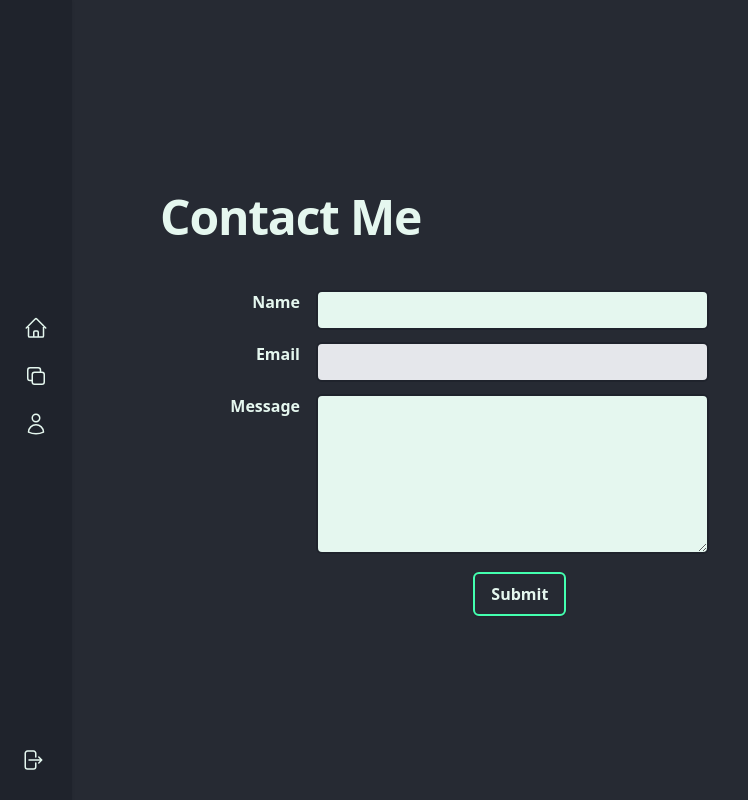
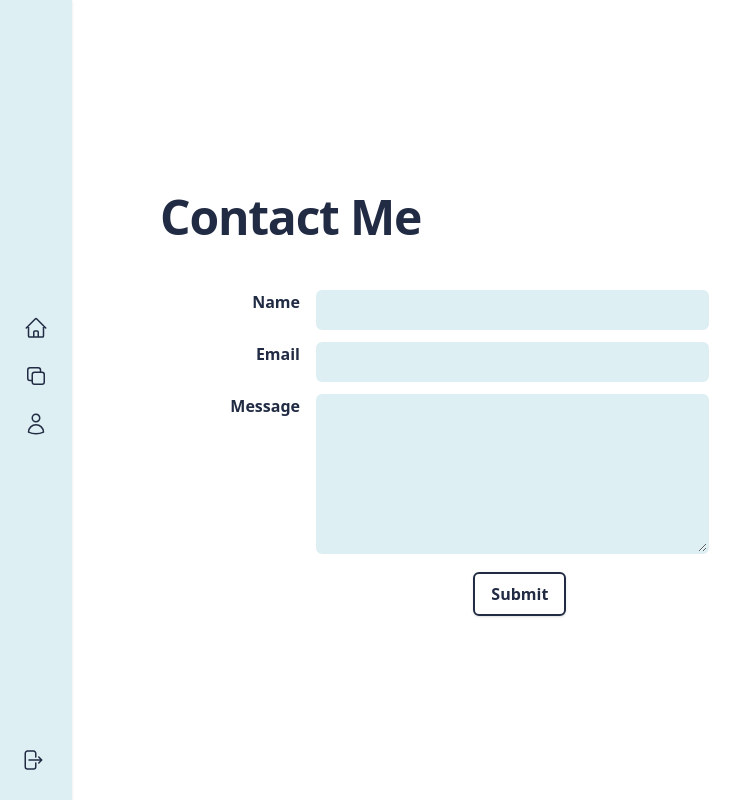
Before and after one commit to amalsaju/PersonalWebsite, a React (Vite) app in the folder personal-website/: page /contact in a window 1280 px wide. Shown: the whole page, without its empty margins (0-748 px from the left). Built offline with nearby package versions, Linux system fonts and the light colour scheme.

Commit message:
Feat: light theme added, updated contact me page and sidebar for light theme

```diff
--- a/personal-website/index.html
+++ b/personal-website/index.html
@@ -7,7 +7,7 @@
     <link href="./src/index.css" rel="stylesheet">
   </head>
   <body>
-    <div id="root"></div>
+    <div id="root" data-theme="light"></div>
     <script type="module" src="./src/main.jsx"></script>
   </body>
 </html>
--- a/personal-website/src/App.css
+++ b/personal-website/src/App.css
@@ -1,13 +1,22 @@
 @import "tailwindcss";
+@custom-variant dark (&:where([data-theme=dark], [data-theme=dark] *));
 
+@theme {
+  --color-primary-dark: #262a33;
+  --color-highlight-dark: #43ffaf;
+  /* --caret-dark: #43ffaf; */
+  --color-secondary-dark: #526777;
+  --color-secondary-alt-dark: #1f232c;
+  --color-text-dark: #e5f7ef;
+  --color-error-dark: #ff5f5f;
+  --color-error-alt-dark: #d22a2a;
 
-@theme{
-    --color-primary-color: #262a33;
-    --color-highlight-color: #43ffaf;
-    /* --caret-color: #43ffaf; */
-    --color-secondary-color: #526777;
-    --color-secondary-alt-color: #1f232c;
-    --color-text-color: #e5f7ef;
-    --color-error-color: #ff5f5f;
-    --color-error-alt-color: #d22a2a;
+  --color-primary-light: #ffffff;
+  --color-highlight-light: #212b43;
+  /* --caret-col-light: #212b43*/
+  --color-secondary-light: #62cfe6;
+  --color-secondary-alt-light: #ddeff3;
+  --color-text-light: #212b43;
+  --color-error-light: #f19dac;
+  --color-error-alt-light: #f19dac;
 }
--- a/personal-website/src/contacts/contact.jsx
+++ b/personal-website/src/contacts/contact.jsx
@@ -36,9 +36,9 @@ export default function Contact() {
     e.target.reset();
   };
   return (
-    <div className="flex flex-col h-screen justify-center bg-primary-color">
+    <div className="flex flex-col h-screen justify-center bg-primary-light dark:bg-primary-dark">
       <div className="ml-20">
-        <h1 className="font-bold leading-snug tracking-tight mb-3 text-text-color w-full text-3xl md:mb-10 md:ml-20 lg:max-w-3xl lg:text-5xl">
+        <h1 className="font-bold leading-snug tracking-tight mb-3 text-text-light dark:text-text-dark w-full text-3xl md:mb-10 md:ml-20 lg:max-w-3xl lg:text-5xl">
           Contact Me
         </h1>
       </div>
@@ -46,7 +46,7 @@ export default function Contact() {
         <div className="md:flex ">
           <div className="md:w-1/5">
             <label
-              className="block text-text-color font-bold md:text-right mb-1 md:mb-0 pr-4"
+              className="block text-text-light dark:text-text-dark font-bold md:text-right mb-1 md:mb-0 pr-4"
               htmlFor="inline-full-name"
             >
               Name
@@ -55,7 +55,7 @@ export default function Contact() {
           <div className="md:w-1/3">
             <input
               required
-              className="bg-text-color appearance-none border-2 border-secondary-alt-color rounded-md w-full py-2 px-4 text-primary-color leading-tight focus:outline-none focus:bg-white focus:border-highlight-color"
+              className="bg-secondary-alt-light dark:bg-text-dark appearance-none border-2 border-secondary-alt-light dark:border-secondary-alt-dark rounded-md w-full py-2 px-4 text-text-light dark:text-primary-dark leading-tight focus:outline-none focus:border-highlight-light dark:focus:border-highlight-dark"
               id="inline-full-name"
               type="text"
               name="user_name"
@@ -65,7 +65,7 @@ export default function Contact() {
         <div className="md:flex ">
           <div className="md:w-1/5">
             <label
-              className="block text-text-color font-bold md:text-right mb-1 md:mb-0 pr-4"
+              className="block text-text-light dark:text-text-dark font-bold md:text-right mb-1 md:mb-0 pr-4"
               htmlFor="email"
             >
               Email
@@ -74,7 +74,7 @@ export default function Contact() {
           <div className="md:w-1/3">
             <input
               required
-              className="bg-gray-200 appearance-none border-2 border-secondary-alt-color rounded-md w-full py-2 px-4 text-gray-700 leading-tight focus:outline-none focus:bg-white focus:border-highlight-color"
+              className="bg-secondary-alt-light dark:bg-text-dark appearance-none border-2 border-secondary-alt-light dark:border-secondary-alt-dark rounded-md w-full py-2 px-4 text-text-light dark:text-primary-dark leading-tight focus:outline-none focus:border-highlight-light dark:focus:border-highlight-dark"
               id="email"
               type="email"
               name="user_email"
@@ -84,7 +84,7 @@ export default function Contact() {
         <div className="md:flex ">
           <div className="md:w-1/5">
             <label
-              className="block text-text-color font-bold md:text-right mb-1 md:mb-0 pr-4"
+              className="block text-text-light dark:text-text-dark font-bold md:text-right mb-1 md:mb-0 pr-4"
               htmlFor="message"
             >
               Message
@@ -94,7 +94,7 @@ export default function Contact() {
             <textarea
               required
               rows="7"
-              className="bg-text-color appearance-none border-2 border-secondary-alt-color rounded-md w-full py-2 px-4 text-primary leading-tight focus:outline-none focus:bg-white focus:border-highlight-color"
+              className="bg-secondary-alt-light dark:bg-text-dark appearance-none border-2 border-secondary-alt-light dark:border-secondary-alt-dark rounded-md w-full py-2 px-4 text-text-light dark:text-primary-dark leading-tight focus:outline-none focus:border-highlight-light dark:focus:border-highlight-dark"
               id="message"
               name="message"
             ></textarea>
@@ -107,7 +107,7 @@ export default function Contact() {
             <button
               value="Send"
               disabled={isSubmitting}
-              className="shadow text-text-color border-2 border-highlight-color hover:border-primary-color hover:text-primary-color hover:bg-highlight-color focus:shadow-outline focus:outline-none font-bold py-2 px-4 rounded-md"
+              className="shadow text-text-light dark:text-text-dark border-2 border-highlight-light dark:border-highlight-dark hover:border-primary-light dark:hover:border-primary-dark hover:text-primary-light dark:hover:text-primary-dark hover:bg-highlight-light dark:hover:bg-highlight-dark focus:shadow-outline focus:outline-none font-bold py-2 px-4 rounded-md"
               type="submit"
             >
               Submit
--- a/personal-website/src/projects/projects.jsx
+++ b/personal-website/src/projects/projects.jsx
@@ -3,13 +3,13 @@ import data from "../projects/projects.json";
 
 export default function Projects() {
   return (
-    <div className="flex flex-col h-screen ml-20 mr-10 mb-10">
-      <div className="">
-        <h1 className="font-bold leading-snug tracking-tight text-gray-200 my-6 w-full text-3xl lg:max-w-3xl lg:text-5xl">
+    <div className="flex flex-col h-screen bg-primary-color">
+      <div className="ml-30 mt-30 mb-20">
+        <h1 className="font-bold leading-snug tracking-tight text-text-color  text-3xl lg:max-w-3xl lg:text-5xl">
           Projects
         </h1>
       </div>
-      <div className="flex flex-col items-end gap-5 md:grid md:grid-cols-3 md:justify-items-center">
+      <div className="flex flex-col pl-30 items-end gap-5 bg-primary-color md:grid md:grid-cols-3 md:justify-items-center">
         {data.map((item) => (
           <ProjectCard
             key={item.id}
--- a/personal-website/src/sidebar/sidebar.jsx
+++ b/personal-website/src/sidebar/sidebar.jsx
@@ -9,12 +9,12 @@ export default function Sidebar() {
         <div
           className={`${
             open ? "w-40" : "w-min"
-          } flex flex-col h-screen p-3 bg-secondary-alt-color shadow duration-300 `}
+          } flex flex-col h-screen p-3 bg-secondary-alt-light dark:bg-secondary-alt-dark shadow duration-300 `}
         >
           <div className="flex items-center h-full">
             <div className="">
               <ul className="">
-                <li className=" p-1 rounded-md stroke-text-color text-text-color hover:bg-highlight-color hover:stroke-primary-color hover:text-primary-color">
+                <li className=" p-1 rounded-md stroke-text-light dark:stroke-text-dark text-text-light dark:text-text-dark hover:bg-highlight-light dark:hover:bg-highlight-dark hover:stroke-primary-light dark:hover:stroke-primary-dark hover:text-primary-light dark:hover:text-primary-dark">
                   <a
                     href="/"
                     className="flex items-center p-2 space-x-3 rounded-md"
@@ -35,7 +35,7 @@ export default function Sidebar() {
                     {open && <span className=" ">Home</span>}
                   </a>
                 </li>
-                <li className="p-1 rounded-md stroke-text-color text-text-color hover:bg-highlight-color hover:stroke-primary-color hover:text-primary-color">
+                <li className="p-1 rounded-md stroke-text-light dark:stroke-text-dark text-text-light dark:text-text-dark hover:bg-highlight-light dark:hover:bg-highlight-dark hover:stroke-primary-light dark:hover:stroke-primary-dark hover:text-primary-light dark:hover:text-primary-dark">
                   <a
                     href="/projects"
                     className="flex items-center p-2 space-x-3 rounded-md"
@@ -57,7 +57,7 @@ export default function Sidebar() {
                     {open && <span>Projects</span>}
                   </a>
                 </li>
-                <li className="p-1 rounded-md stroke-text-color text-text-color hover:bg-highlight-color hover:stroke-primary-color hover:text-primary-color">
+                <li className="p-1 rounded-md stroke-text-light dark:stroke-text-dark text-text-light dark:text-text-dark hover:bg-highlight-light dark:hover:bg-highlight-dark hover:stroke-primary-light dark:hover:stroke-primary-dark hover:text-primary-light dark:hover:text-primary-dark">
                   <a
                     href="/contact"
                     className="flex items-center p-2 space-x-3 rounded-md"
@@ -115,7 +115,7 @@ export default function Sidebar() {
           </div>
           <div className={`flex mb-2  ${open && "align-bottom justify-end"}`}>
             <button
-              className="items-center p-2 space-x-3 rounded-md stroke-text-color hover:stroke-primary-color hover:bg-highlight-color"
+              className="items-center p-2 space-x-3 rounded-md stroke-text-light dark:stroke-text-dark hover:stroke-primary-light dark:hover:stroke-primary-dark  hover:bg-highlight-light dark:hover:bg-highlight-dark"
               onClick={() => setOpen(!open)}
             >
               {open ? (
```
